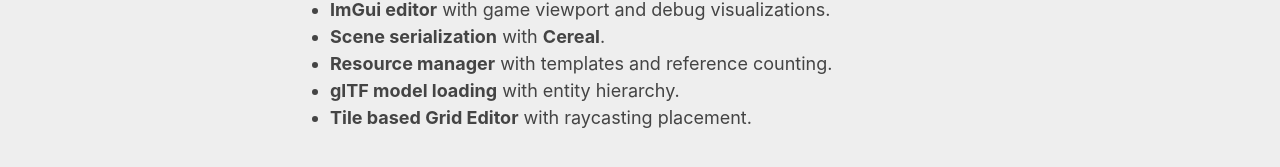
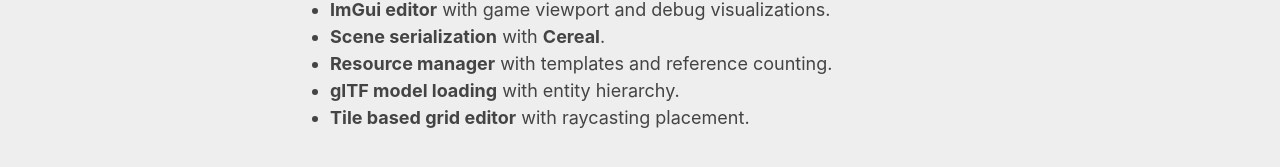
Before and after one commit to bakjedev/bakjedev.github.io, a Jekyll site: the page built from _projects/bee.md, in a window 1280 px wide. Shown: the part 634-801 px from the top of the page. Built offline with Jekyll 4.4.1, drawn with Linux system fonts in a browser that asks for light colours.

Commit message:
uncapitalize grid editro

```diff
--- a/_projects/bee.md
+++ b/_projects/bee.md
@@ -21,6 +21,6 @@ For **block A** of my **second year** at **BUAS** I built engine systems in **C+
 - **Scene serialization** with **Cereal**.
 - **Resource manager** with templates and reference counting.
 - **glTF model loading** with entity hierarchy.
-- **Tile based Grid Editor** with raycasting placement.
+- **Tile based grid editor** with raycasting placement.
 
 </div>
```
